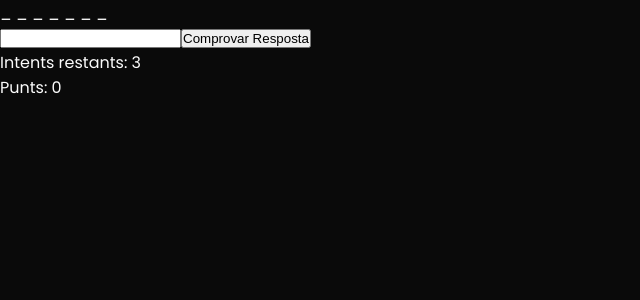
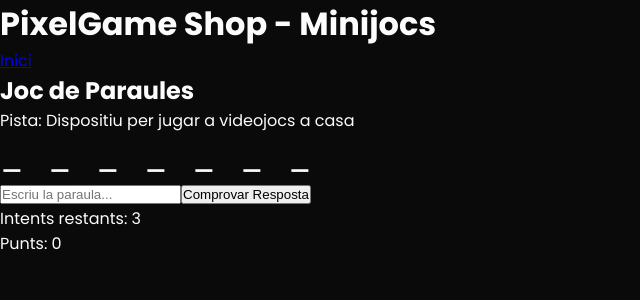
Before and after one commit to CFGSCojita/minijocs-react, a React (Vite) app: page /joc-paraules in a window 1280 px wide. Shown: the top 300 px of the page, without its empty margins (0-640 px from the left). Built offline with nearby package versions, Linux system fonts and the light colour scheme.

Commit message:
Añadir pista al juego de palabras.

```diff
--- a/src/components/JocParaules.jsx
+++ b/src/components/JocParaules.jsx
@@ -1,51 +1,54 @@
-
 // Importación de componentes y otras funciones de React:
 import { useState } from "react"
 import { paraules } from '../data/paraules'
-import { useNavigate } from "react-router-dom";
+import { useNavigate } from "react-router-dom"
+import Header from "./Header"
 
 export default function JocParaules() {
 
   const navigate = useNavigate(); // Declaramos un hook para poder navegar.
 
   // Declaración de variables de estado:
-  const [intentsRestants, setIntentosRestantes] = useState(3);
-  const [punts, setPunts] = useState(0);
-  const [indexParaula, setIndexParaula] = useState(0);
+  const [intentosRestantes, setIntentosRestantes] = useState(3);
+  const [puntos, setPuntos] = useState(0);
+  const [indicePalabra, setIndicePalabra] = useState(0);
   const [input, setInput] = useState('');
+
+  // Obtenemos el objeto actual del array (contiene 'paraula' y 'pista'):
+  const actual = paraules[indicePalabra];
 
   // Creamos una función para comprobar el resultado del input y manejar la lógica del juego de palabras:
   function comprovar() {
     // Estructura de control 'if'.
     // Si la longitud del input no coincide con la longitud de la palabra correcta, no hacemos nada.
-    if (input.length !== paraules[indexParaula].length) {
+    if (input.length !== actual.paraula.length) {
       return;
     }
 
     // Estructura de control 'if'.
     // Si la longitud es válida (pueden ser minúsculas o mayúsculas), compararemos el input convertido con la palabra correcta, cuando la respuesta es correcta,
     // sumamos puntos. En caso contrario, restamos intentos:
-    if (input.toUpperCase() === paraules[indexParaula]) {
-      setPunts(punts + 2); // Incrementamos dos puntos al estar correcta.
+    if (input.toUpperCase() === actual.paraula) {
+      setPuntos(puntos + 2); // Incrementamos dos puntos al estar correcta.
 
       // Estructura de control 'if'.
       // Verificamos que haya más palabras disponibles comparando el índice con la longitud. Si existen más palabras, avanzaremos a las siguientes, si no, guardamos
       // la puntuación en un localStorage:
-      if (indexParaula + 1 < paraules.length) {
-        setIndexParaula(indexParaula + 1); // Incrementamos el índice.
+      if (indicePalabra + 1 < paraules.length) {
+        setIndicePalabra(indicePalabra + 1); // Incrementamos el índice.
         setIntentosRestantes(3); // Reiniciamos los intentos a 3.
         setInput(''); // Limpiamos el campo de input.
       } else {
-        localStorage.setItem('punts', punts + 2); // Guardamos la puntuación usando localStorage.
+        localStorage.setItem('punts', puntos + 2); // Guardamos la puntuación usando localStorage.
         navigate('/resultat'); // Navegamos a la página de resultados.
       }
     } else {
-      setIntentosRestantes(intentsRestants - 1); // Decrementamos un intento.
+      setIntentosRestantes(intentosRestantes - 1); // Decrementamos un intento.
 
       // Estructura de control 'if'.
       // Si no quedan intentos, guardamos los puntos que el usuario haya conseguido en el localStorage y navegamos a la página de resultados.
-      if (intentsRestants === 1) {
-        localStorage.setItem('punts', punts);
+      if (intentosRestantes === 1) {
+        localStorage.setItem('punts', puntos);
         navigate('/resultat');
       }
       setInput(''); // Limpiamos el campo de input.
@@ -54,15 +57,27 @@ export default function JocParaules() {
 
   return (
     <div>
-      <p>{'_ ' .repeat(paraules[indexParaula].length)}</p>
+      <Header />
+      <h2>Joc de Paraules</h2>
+
+      {/* Mostramos la pista al usuario: */}
+      <p>Pista: {actual.pista}</p>
+
+      {/* Mostramos las letras ocultas (guiones bajos repetidos según la longitud de la palabra): */}
+      <p style={{ fontSize: '2rem', letterSpacing: '0.5rem' }}>
+        {'_ '.repeat(actual.paraula.length)}
+      </p>
+
       <input
         type="text"
         value={input}
         onChange={(e) => setInput(e.target.value)}
+        placeholder="Escriu la paraula..."
       />
       <button onClick={comprovar}>Comprovar Resposta</button>
-      <p>Intents restants: {intentsRestants}</p>
-      <p>Punts: {punts}</p>
+
+      <p>Intents restants: {intentosRestantes}</p>
+      <p>Punts: {puntos}</p>
     </div>
   )
 }
--- a/src/data/paraules.js
+++ b/src/data/paraules.js
@@ -1,9 +1,24 @@
 
-// Creamos un array de palabras en catalán:
+// Creamos un array de objetos con palabras en catalán y sus pistas:
 export const paraules = [
-    'CONSOLA',
-    'JUGADOR',
-    'GRAFICA',
-    'NIVELLS',
-    'CONTROL'
+    {
+        paraula: 'CONSOLA',
+        pista: 'Dispositiu per jugar a videojocs a casa'
+    },
+    {
+        paraula: 'JUGADOR',
+        pista: 'Persona que juga a videojocs'
+    },
+    {
+        paraula: 'GRAFICA',
+        pista: 'Component que renderitza imatges en un PC'
+    },
+    {
+        paraula: 'NIVELLS',
+        pista: 'Etapes que has de superar en un joc'
+    },
+    {
+        paraula: 'CONTROL',
+        pista: 'El tens a les mans per jugar'
+    }
 ];
```
